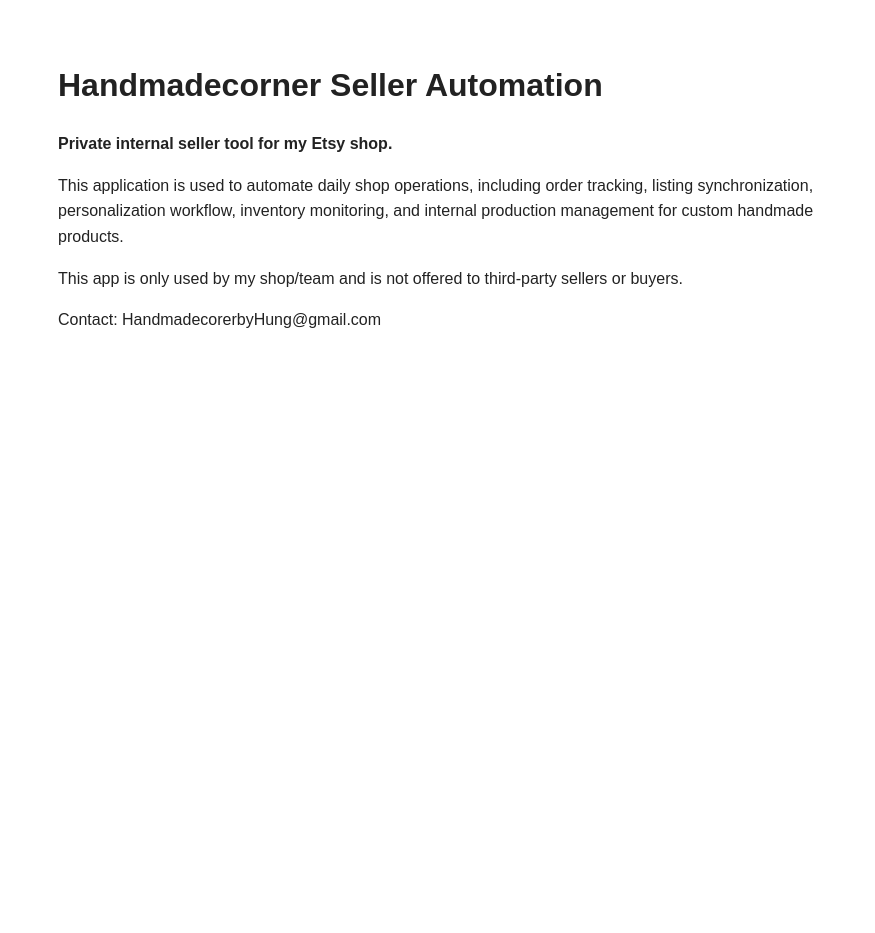
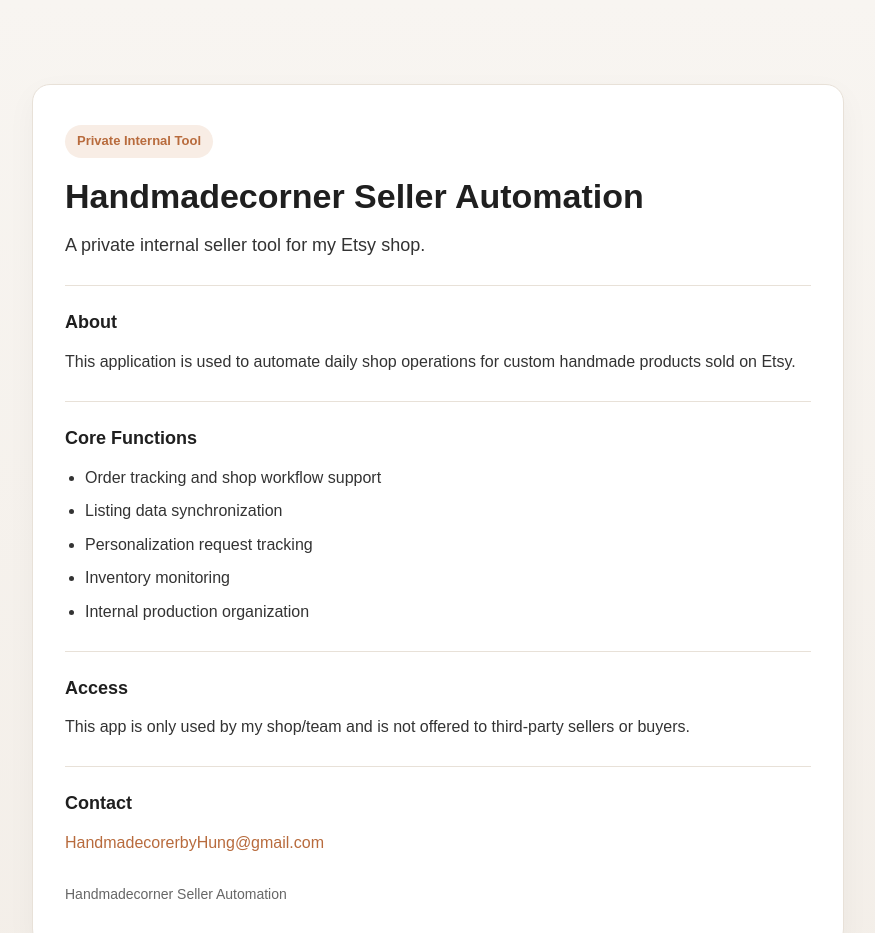
Before and after one commit to hungpdt/Handmadecorner-seller-automation, a plain HTML site: page index.html in a window 1280 px wide. Shown: the top 933 px of the page, without its empty margins (202-1077 px from the left). Before the commit the page ends 800 px from the top, so only its background shows below. Drawn offline with Linux system fonts and the light colour scheme.

Commit message:
Update landing page

```diff
--- a/index.html
+++ b/index.html
@@ -5,44 +5,155 @@
   <meta name="viewport" content="width=device-width, initial-scale=1.0" />
   <title>Handmadecorner Seller Automation</title>
   <style>
+    :root {
+      --bg: #f7f4ef;
+      --card: #ffffff;
+      --text: #1f1f1f;
+      --muted: #666;
+      --line: #e8e1d8;
+      --accent: #b86b3d;
+    }
+
+    * {
+      box-sizing: border-box;
+    }
+
     body {
+      margin: 0;
       font-family: Arial, sans-serif;
-      max-width: 760px;
+      background: linear-gradient(180deg, #f8f5f1 0%, #f3eee8 100%);
+      color: var(--text);
+      line-height: 1.6;
+    }
+
+    .wrap {
+      max-width: 860px;
       margin: 60px auto;
-      padding: 0 20px;
-      line-height: 1.6;
-      color: #222;
-      background: #ffffff;
+      padding: 24px;
     }
+
+    .card {
+      background: var(--card);
+      border: 1px solid var(--line);
+      border-radius: 18px;
+      padding: 40px 32px;
+      box-shadow: 0 10px 30px rgba(0,0,0,0.04);
+    }
+
+    .badge {
+      display: inline-block;
+      padding: 6px 12px;
+      border-radius: 999px;
+      background: #f8ede5;
+      color: var(--accent);
+      font-size: 13px;
+      font-weight: 700;
+      margin-bottom: 18px;
+    }
+
     h1 {
-      font-size: 32px;
-      margin-bottom: 20px;
+      margin: 0 0 14px;
+      font-size: 34px;
+      line-height: 1.2;
     }
+
+    .lead {
+      font-size: 18px;
+      color: #333;
+      margin-bottom: 24px;
+    }
+
+    .section {
+      margin-top: 26px;
+      padding-top: 22px;
+      border-top: 1px solid var(--line);
+    }
+
+    h2 {
+      font-size: 18px;
+      margin: 0 0 12px;
+    }
+
     p {
-      font-size: 16px;
-      margin-bottom: 14px;
+      margin: 0 0 12px;
+      color: #333;
+    }
+
+    ul {
+      margin: 0;
+      padding-left: 20px;
+      color: #333;
+    }
+
+    li {
+      margin-bottom: 8px;
+    }
+
+    .muted {
+      color: var(--muted);
+    }
+
+    .footer {
+      margin-top: 28px;
+      font-size: 14px;
+      color: var(--muted);
+    }
+
+    a {
+      color: var(--accent);
+      text-decoration: none;
+    }
+
+    a:hover {
+      text-decoration: underline;
     }
   </style>
 </head>
 <body>
-  <h1>Handmadecorner Seller Automation</h1>
+  <div class="wrap">
+    <div class="card">
+      <div class="badge">Private Internal Tool</div>
+      <h1>Handmadecorner Seller Automation</h1>
+      <p class="lead">
+        A private internal seller tool for my Etsy shop.
+      </p>
 
-  <p><strong>Private internal seller tool for my Etsy shop.</strong></p>
+      <div class="section">
+        <h2>About</h2>
+        <p>
+          This application is used to automate daily shop operations for custom handmade products sold on Etsy.
+        </p>
+      </div>
 
-  <p>
-    This application is used to automate daily shop operations, including
-    order tracking, listing synchronization, personalization workflow,
-    inventory monitoring, and internal production management for custom
-    handmade products.
-  </p>
+      <div class="section">
+        <h2>Core Functions</h2>
+        <ul>
+          <li>Order tracking and shop workflow support</li>
+          <li>Listing data synchronization</li>
+          <li>Personalization request tracking</li>
+          <li>Inventory monitoring</li>
+          <li>Internal production organization</li>
+        </ul>
+      </div>
 
-  <p>
-    This app is only used by my shop/team and is not offered to third-party
-    sellers or buyers.
-  </p>
+      <div class="section">
+        <h2>Access</h2>
+        <p>
+          This app is only used by my shop/team and is not offered to third-party sellers or buyers.
+        </p>
+      </div>
 
-  <p>
-    Contact: HandmadecorerbyHung@gmail.com
-  </p>
+      <div class="section">
+        <h2>Contact</h2>
+        <p>
+          <a href="mailto:HandmadecorerbyHung@gmail.com">HandmadecorerbyHung@gmail.com</a>
+        </p>
+      </div>
+
+      <div class="footer">
+        <span class="muted">Handmadecorner Seller Automation</span>
+      </div>
+    </div>
+  </div>
 </body>
 </html>
```
